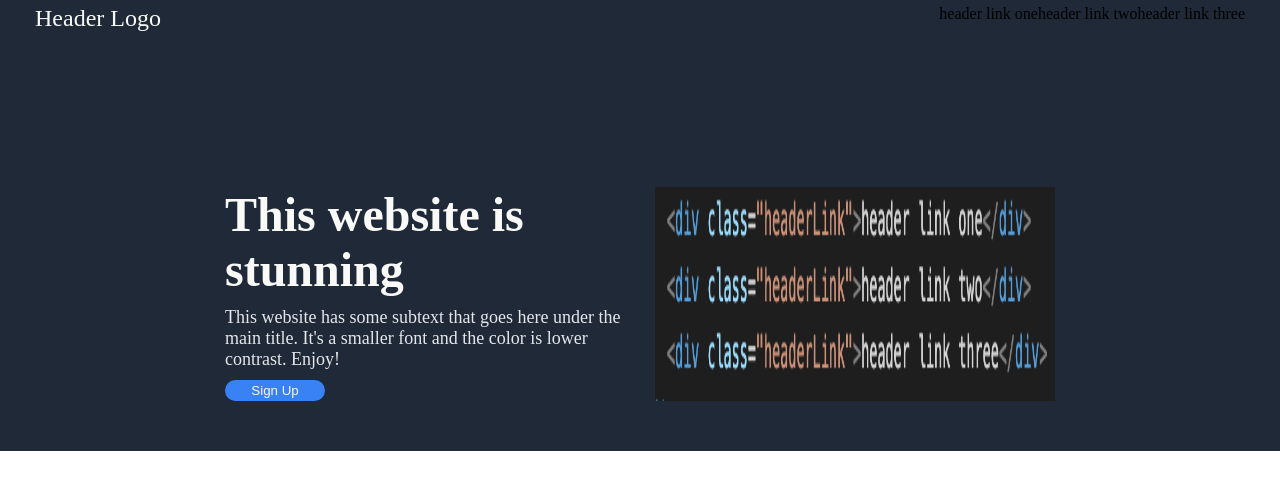
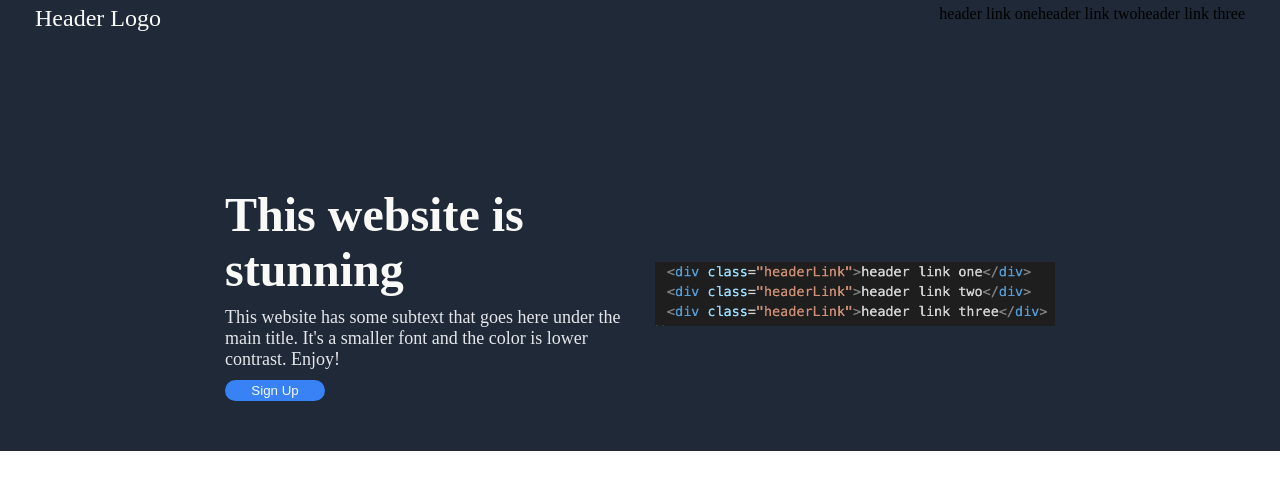
Before and after one commit to Bardemic/landingPageOdin, a plain HTML site: page index.html in a window 1280 px wide. Drawn offline with Linux system fonts and the light colour scheme.

Commit message:
Fix Image Stretching Issue

```diff
--- a/styles.css
+++ b/styles.css
@@ -39,12 +39,14 @@ body{
     gap: 10px;
 }
 .firstRight {
+    align-items: center;
     width: 400px;
     display: flex;
 }
 
 img {
-    width: 100%;
+    width: 400px;
+    height: auto;
 }
 
 .heroText {
```
